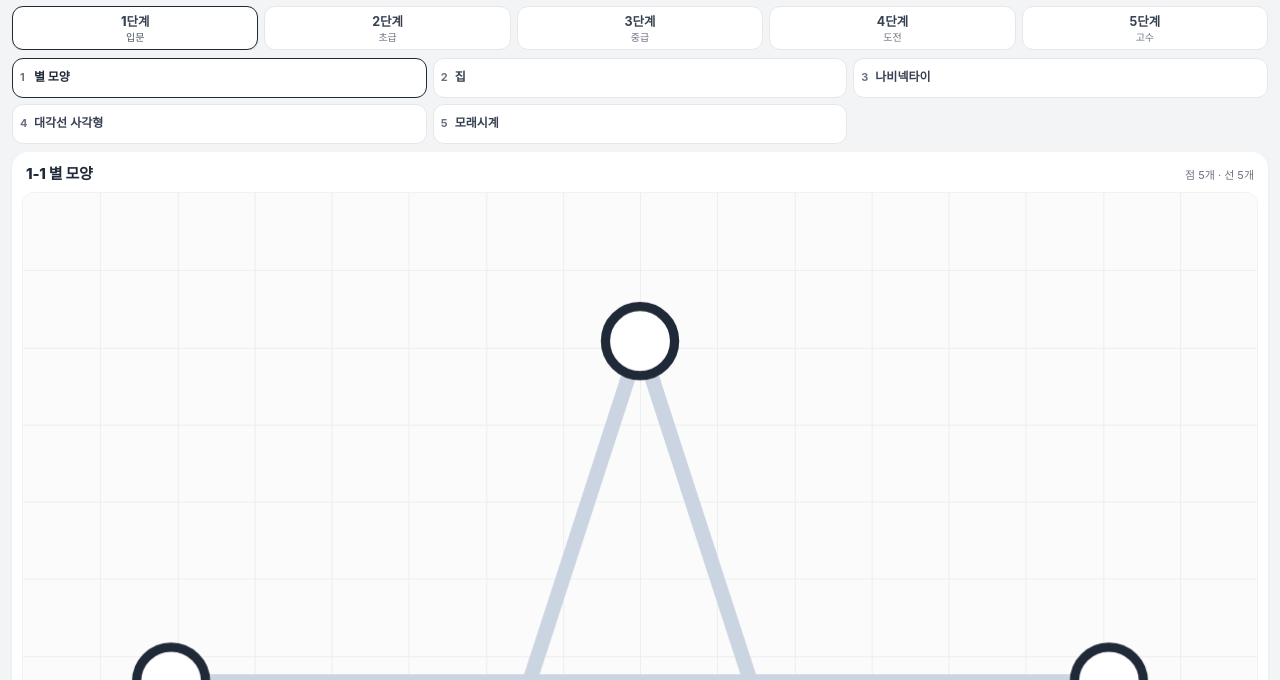
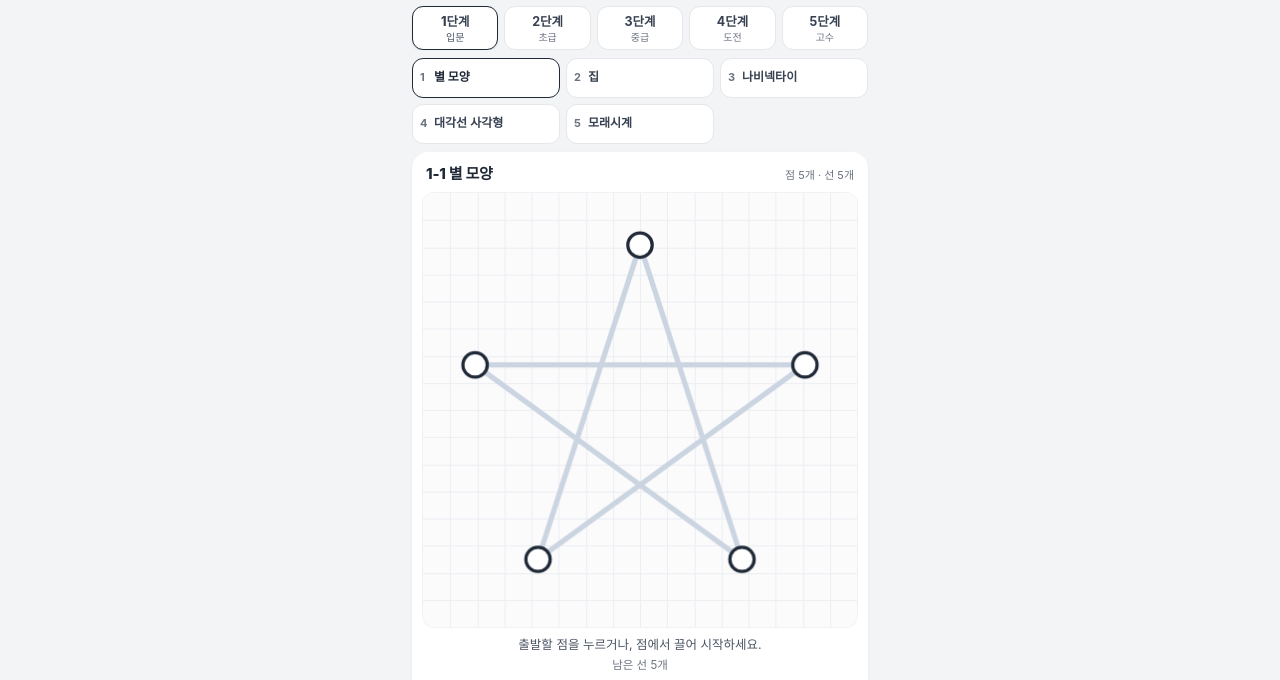
Before and after one commit to chohanui2-home/one-stroke, a plain HTML site: page index.html in a window 1280 px wide. Shown: the part 89-769 px from the top of the page. Drawn offline with Linux system fonts and the light colour scheme.

Commit message:
index.html: 모바일 폭 480px로 정리

```diff
--- a/index.html
+++ b/index.html
@@ -24,7 +24,10 @@
 }
 *{box-sizing:border-box;-webkit-tap-highlight-color:transparent}
 html,body{margin:0;padding:0}
+html{background:var(--bg)}
 body{
+  max-width:480px;
+  margin:0 auto;
   background:var(--bg);
   color:var(--ink);
   font-family:-apple-system,BlinkMacSystemFont,"Apple SD Gothic Neo","Segoe UI",Roboto,"Malgun Gothic","맑은 고딕",sans-serif;
```
